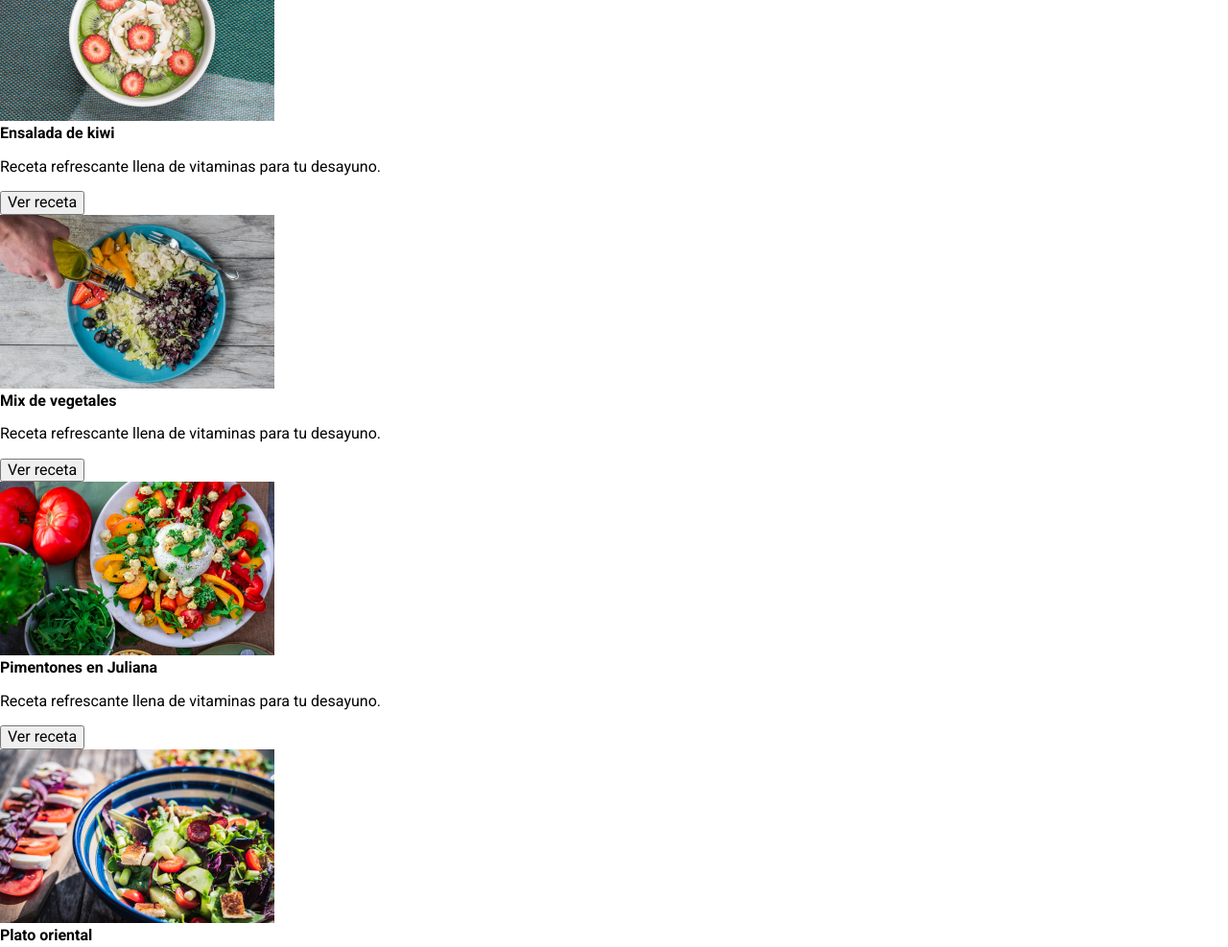
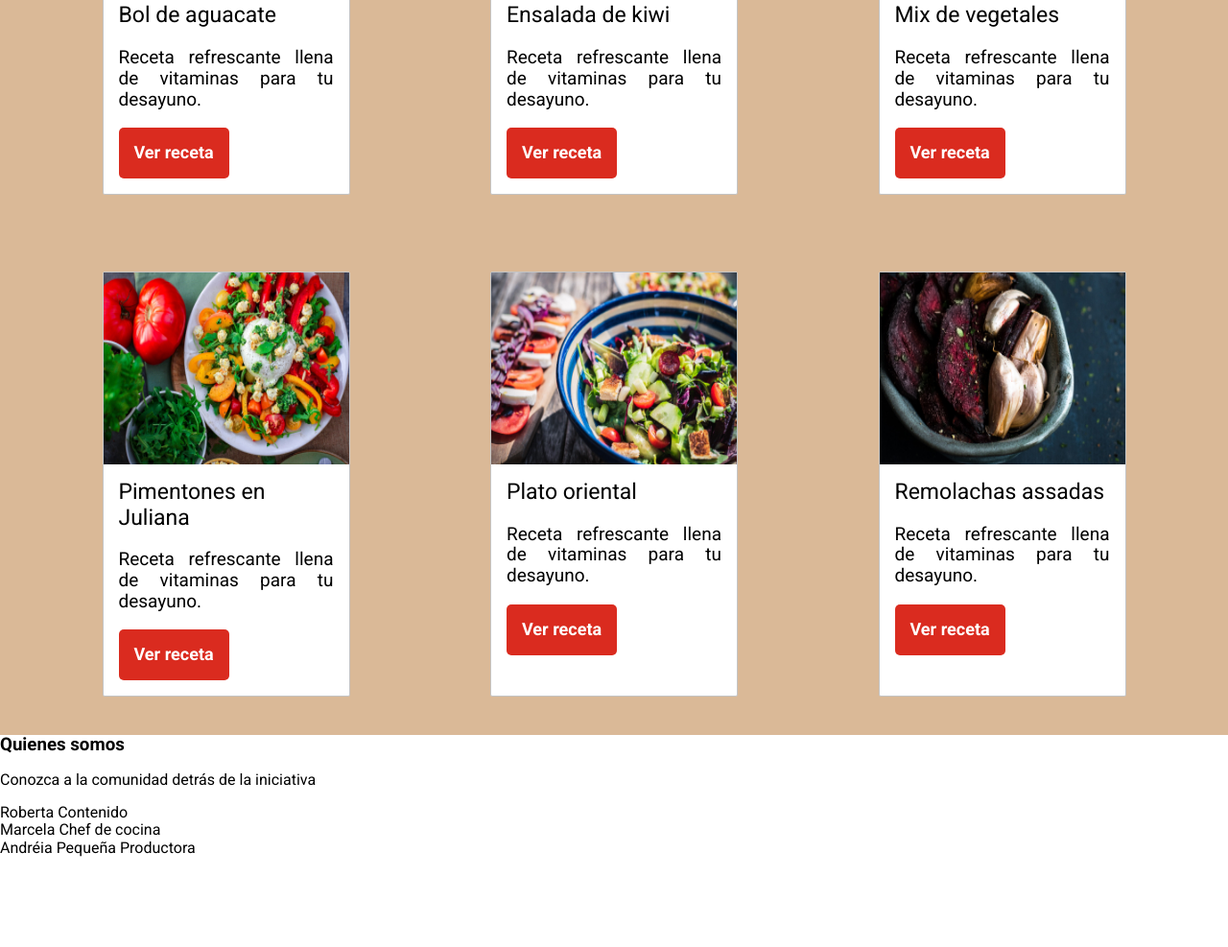
Before and after one commit to ndevia/frutayfruto, a plain HTML site: page index.html in a window 1280 px wide. Shown: the part 1397-2384 px from the top of the page at 96% size. After the commit the page ends 2290 px from the top, so only its background shows below. Drawn offline with Linux system fonts and the light colour scheme.

Commit message:
Listo CSS para recetas y HTML para quienes somos

```diff
--- /dev/null
+++ b/assets/css/receta/receta-boton.css
@@ -0,0 +1,15 @@
+.receta__boton {
+    background-color: #DA2B1F;
+    border: none;
+    border-radius: 5px;
+    color: #FFFFFF;
+    font-weight: 600;
+    font-size: 1.125rem;
+    padding: 1rem;
+    transition: all .1s ease-in-out;
+}
+
+.receta__boton:hover {
+    cursor: pointer;
+    background-color: #9F1010;
+}
--- /dev/null
+++ b/assets/css/receta/receta-contenido.css
@@ -0,0 +1,3 @@
+.receta__contenido {
+    margin: 1rem;
+}
--- /dev/null
+++ b/assets/css/receta/receta-descripcion.css
@@ -0,0 +1,5 @@
+.receta__descripcion {
+    font-size: 1.1875rem;
+    font-weight: 400;
+    text-align: justify;
+}
--- /dev/null
+++ b/assets/css/receta/receta-imagen.css
@@ -0,0 +1,3 @@
+.receta__imagen {
+    height: 200px;
+}
--- /dev/null
+++ b/assets/css/receta/receta-titulo.css
@@ -0,0 +1,4 @@
+.receta__titulo {
+    font-size: 1.4375rem;
+    font-weight: 400;
+}
--- /dev/null
+++ b/assets/css/receta/receta.css
@@ -0,0 +1,10 @@
+.receta {
+    background-color: #FFFFFF;
+    display: flex;
+    flex-direction: column;
+    border-radius: 2px;
+    border: 1px solid #C4C4C4;
+    margin-bottom: 5rem;
+    width: 20%;
+    margin: 2.5rem;
+}
--- /dev/null
+++ b/assets/css/recetas.css
@@ -0,0 +1,7 @@
+.recetas {
+    background-color: #DAB997;
+    display: flex;
+    flex-wrap: wrap;
+    justify-content: space-evenly;
+    padding: 5rem 0 0 0;
+}
--- a/index.html
+++ b/index.html
@@ -9,7 +9,6 @@
 		<link href="assets/css/normalize.css" rel="stylesheet">
 		<link href="assets/css/reset.css" rel="stylesheet">
 		<link href="assets/css/cabecera.css" rel="stylesheet">
-
 		<link href="assets/css/menu/menu-lista.css" rel="stylesheet">
 		<link href="assets/css/menu/menu-item.css" rel="stylesheet">
 		<link href="assets/css/menu/menu-link.css" rel="stylesheet">
@@ -19,12 +18,19 @@
 		<link href="assets/css/sobre/sobre.css" rel="stylesheet">
 		<link href="assets/css/sobre/sobre-titulo.css" rel="stylesheet">
 		<link href="assets/css/sobre/sobre-descripcion.css" rel="stylesheet">
+		<link href="assets/css/recetas.css" rel="stylesheet">
+		<link href="assets/css/receta/receta.css" rel="stylesheet">
+		<link href="assets/css/receta/receta-imagen.css" rel="stylesheet">
+		<link href="assets/css/receta/receta-contenido.css" rel="stylesheet">
+		<link href="assets/css/receta/receta-titulo.css" rel="stylesheet">
+		<link href="assets/css/receta/receta-descripcion.css" rel="stylesheet">
+		<link href="assets/css/receta/receta-boton.css" rel="stylesheet">
 
 	</head>
 	<body>
 		<!-- Cabecera -->
 		<header class="cabecera">
-			<img class="logo" src="assets/img/logo.jpg" alt="logo frutayfruto ">
+			<img class="logo" src="assets/img/logo.jpg" alt="logo frutayfruto">
 			<nav class="menu">
 				<ul class="menu__lista">
 					<li class="menu__item"><a class="menu__link activo" href="#"></a>Inicio</li>
@@ -46,48 +52,54 @@
 		</section>
 		<!-- Recetas -->
 		<section class="recetas">
+			<!-- Receta 1 -->
 			<div class="receta">
-				<img class="receta__imagen" alt="bol de aguacate" src="./assets/img/recetas/ensalada-de-frutas.jpg" />
+				<img class="receta__imagen" alt="Bol de aguacate" src="assets/img/recetas/ensalada-de-frutas.jpg">
 				<div class="receta__contenido">
-					<h4 class="receta__titulo">bol de aguacate</h4>
+					<h4 class="receta__titulo">Bol de aguacate</h4>
 					<p class="receta__descripcion">Receta refrescante llena de vitaminas para tu desayuno.</p>
 					<button class="receta__boton">Ver receta</button>
 				</div>
 			</div>
+			<!-- Receta 2 -->
 			<div class="receta">
-				<img class="receta__imagen" alt="Ensalada de kiwi" src="./assets/img/recetas/ensalada-de-kiwi.jpg" />
+				<img class="receta__imagen" alt="Ensalada de kiwi" src="assets/img/recetas/ensalada-de-kiwi.jpg">
 				<div class="receta__contenido">
 					<h4 class="receta__titulo">Ensalada de kiwi</h4>
 					<p class="receta__descripcion">Receta refrescante llena de vitaminas para tu desayuno.</p>
 					<button class="receta__boton">Ver receta</button>
 				</div>
 			</div>
+			<!-- Receta 3 -->
 			<div class="receta">
-				<img class="receta__imagen" alt="Mix de vegetales" src="./assets/img/recetas/mix-de-vegetales.jpg" />
+				<img class="receta__imagen" alt="Mix de vegetales" src="assets/img/recetas/mix-de-vegetales.jpg">
 				<div class="receta__contenido">
 					<h4 class="receta__titulo">Mix de vegetales</h4>
 					<p class="receta__descripcion">Receta refrescante llena de vitaminas para tu desayuno.</p>
 					<button class="receta__boton">Ver receta</button>
 				</div>
 			</div>
+			<!-- Receta 4 -->
 			<div class="receta">
-				<img class="receta__imagen" alt="Pimentones en Juliana" src="./assets/img/recetas/pimentones-juliana.jpg" />
+				<img class="receta__imagen" alt="Pimentones en Juliana" src="assets/img/recetas/pimentones-juliana.jpg">
 				<div class="receta__contenido">
 					<h4 class="receta__titulo">Pimentones en Juliana</h4>
 					<p class="receta__descripcion">Receta refrescante llena de vitaminas para tu desayuno.</p>
 					<button class="receta__boton">Ver receta</button>
 				</div>
 			</div>
+			<!-- Receta 5 -->
 			<div class="receta">
-				<img class="receta__imagen" alt="Plato oriental" src="./assets/img/recetas/plato-oriental.jpg" />
+				<img class="receta__imagen" alt="Plato oriental" src="assets/img/recetas/plato-oriental.jpg">
 				<div class="receta__contenido">
 					<h4 class="receta__titulo">Plato oriental</h4>
 					<p class="receta__descripcion">Receta refrescante llena de vitaminas para tu desayuno.</p>
 					<button class="receta__boton">Ver receta</button>
 				</div>
 			</div>
+			<!-- Receta 6 -->
 			<div class="receta">
-				<img class="receta__imagen" alt="Remolachas asadas" src="./assets/img/recetas/beterrabas-asadas.jpg" />
+				<img class="receta__imagen" alt="Remolachas asadas" src="assets/img/recetas/beterrabas-asadas.jpg">
 				<div class="receta__contenido">
 					<h4 class="receta__titulo">Remolachas assadas</h4>
 					<p class="receta__descripcion">Receta refrescante llena de vitaminas para tu desayuno.</p>
@@ -95,5 +107,30 @@
 				</div>
 			</div>
 		</section>
+		<!-- Quienes Somos -->
+		<section class="quienes">
+			<h3 class="quienes__titulo">Quienes somos</h3>
+			<p class="quienes__descripcion">Conozca a la comunidad detrás de la iniciativa</p>
+			<div class="personas">
+				<!-- Persona 1 -->
+				<div class="persona">
+					<div class="persona__imagen persona__imagen--roberta"></div>
+					<span class="persona__nombre">Roberta</span>
+					<span class="persona__funcion">Contenido</span>
+				</div>
+				<!-- Persona 2 -->
+				<div class="persona">
+					<div class="persona__imagen persona__imagen--marcela"></div>
+					<span class="persona__nombre">Marcela</span>
+					<span class="persona__funcion">Chef de cocina</span>
+				</div>
+				<!-- Persona 3 -->
+				<div class="persona">
+					<div class="persona__imagen persona__imagen--andreia"></div>
+					<span class="persona__nombre">Andréia</span>
+					<span class="persona__funcion">Pequeña Productora</span>
+				</div>
+			</div>
+		</section>
 	</body>
 </html>
```
